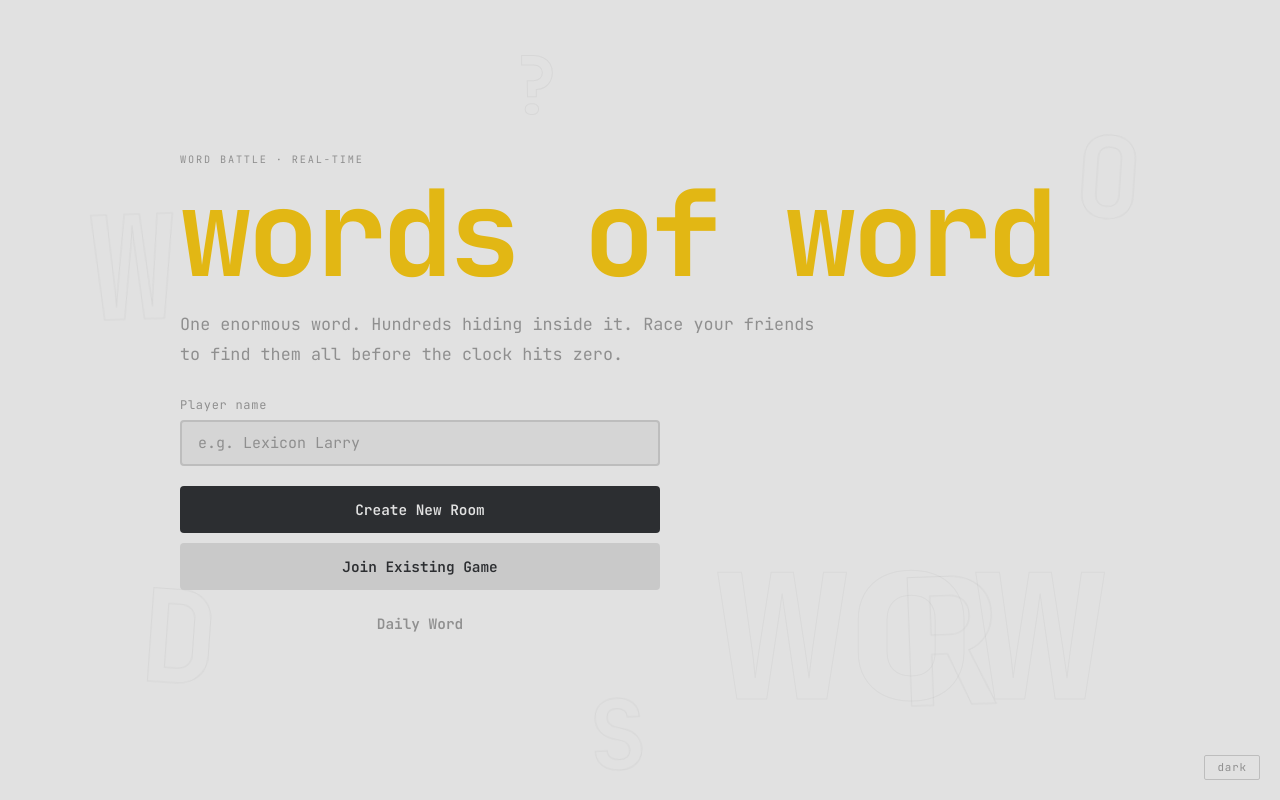
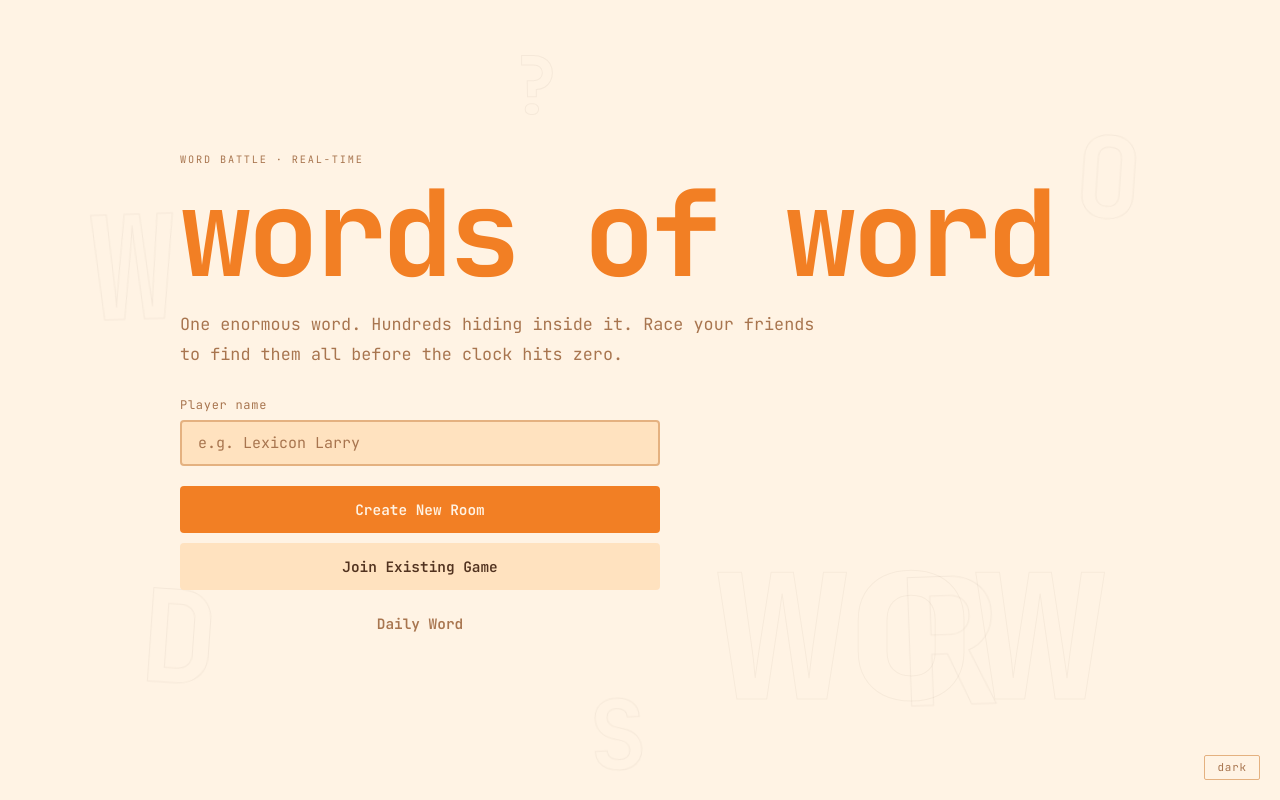
Before and after one commit to satyam-mishra-pce/words-of-word, a React (Vite) app in the folder apps/web/: page / in a window 1280 px wide. Built offline with nearby package versions, Linux system fonts and the light colour scheme; no server answers.

Commit message:
Update light mode colors and add Orynth verification

```diff
--- a/apps/web/index.html
+++ b/apps/web/index.html
@@ -5,6 +5,7 @@
     <meta name="viewport" content="width=device-width, initial-scale=1.0" />
     <meta name="color-scheme" content="dark light" />
     <meta name="theme-color" content="#111111" />
+    <meta name="ory-verify" content="orynth-9496996a22a04726b706897953719adb" />
     <title>Words of Word — Real-Time Word Battle</title>
     <script>
       try {
--- a/apps/web/src/styles.css
+++ b/apps/web/src/styles.css
@@ -1021,6 +1021,7 @@ p { margin-top: 0; }
 .daily-share-card p { margin: 0; line-height: 1.7; }
 .daily-share-card strong { color: var(--main); }
 
+
 /* Results card */
 .results-card {
   border-radius: var(--r-sm);
@@ -1251,71 +1252,80 @@ p { margin-top: 0; }
 }
 
 /* ============================================================
-   LIGHT MODE — Monkeytype "light" theme
+   LIGHT MODE — Monkeytype "tangerine" inspired theme
    ============================================================ */
 [data-theme="light"] {
   color-scheme: light;
 
-  --bg:     #e1e1e1;
-  --bg-sub: #d5d5d5;
-  --bg-3:   #c9c9c9;
+  --bg:     #fff3e4;
+  --bg-sub: #ffe2bf;
+  --bg-3:   #ffc98f;
 
-  --text:   #2c2e31;
-  --sub:    #8f8f8f;
-  --sub-2:  #bdbdbd;
+  --main:   #f27f24;
+  --main-10: rgba(242,127,36,0.12);
+  --main-15: rgba(242,127,36,0.18);
+  --main-25: rgba(242,127,36,0.30);
 
-  /* main stays #e2b714 — Monkeytype keeps the same accent in light */
-  /* error stays #ca4754 */
+  --text:   #51321f;
+  --sub:    #a8754f;
+  --sub-2:  #e4b180;
+  --error:  #b33a2f;
+  --error-10: rgba(179,58,47,0.10);
 
-  --main-10: rgba(226,183,20,0.14);
-  --main-15: rgba(226,183,20,0.20);
-  --main-25: rgba(226,183,20,0.32);
+  --ink:        #51321f;
+  --paper:      #ffe2bf;
+  --paper-warm: #fff3e4;
+  --paper-deep: #ffd2a3;
 
-  --ink:        #2c2e31;
-  --paper:      #d5d5d5;
-  --paper-warm: #e1e1e1;
-  --paper-deep: #cacaca;
+  --red:        #b33a2f;
+  --red-dark:   #8f2b23;
+  --blue:       #2f7f8f;
+  --blue-dark:  #246575;
+  --green:      #5b8f3a;
+  --green-dark: #426f2a;
+  --gold:       #f27f24;
+  --gold-dark:  #c96316;
 
-  --shadow-sm: 0 1px 4px rgba(0,0,0,0.14);
-  --shadow-md: 0 4px 16px rgba(0,0,0,0.18);
-  --shadow-lg: 0 12px 40px rgba(0,0,0,0.22);
+  --shadow-sm: 0 1px 4px rgba(81,50,31,0.10);
+  --shadow-md: 0 4px 16px rgba(81,50,31,0.14);
+  --shadow-lg: 0 12px 40px rgba(81,50,31,0.18);
 }
 
-/* Light mode — float letter outlines */
+/* Tangerine mode — float letter outlines */
 [data-theme="light"] .float-letter {
-  -webkit-text-stroke-color: rgba(44,46,49,0.050);
+  -webkit-text-stroke-color: rgba(81,50,31,0.055);
 }
 
-/* Light mode — hero watermark */
+/* Tangerine mode — hero watermark */
 [data-theme="light"] .hero-card::after {
-  -webkit-text-stroke-color: rgba(44,46,49,0.040);
+  -webkit-text-stroke-color: rgba(81,50,31,0.045);
 }
 
-/* Light mode — primary button: dark fill so gold text is readable */
+/* Tangerine mode — primary button */
 [data-theme="light"] .ui-btn-primary {
-  background: var(--text);
-  color: var(--bg);
+  background: var(--main);
+  color: #fff3e4;
 }
-[data-theme="light"] .ui-btn-primary:hover:not(:disabled) { opacity: 0.82; }
-[data-theme="light"] .ui-btn-primary:active:not(:disabled) { opacity: 0.72; transform: scale(0.98); }
+[data-theme="light"] .ui-btn-primary:hover:not(:disabled) { background: var(--gold-dark); }
+[data-theme="light"] .ui-btn-primary:active:not(:disabled) { opacity: 0.86; transform: scale(0.98); }
 
-/* Light mode — secondary button */
+/* Tangerine mode — secondary button */
 [data-theme="light"] .ui-btn-secondary {
-  background: var(--bg-3);
+  background: var(--bg-sub);
   color: var(--text);
 }
-[data-theme="light"] .ui-btn-secondary:hover:not(:disabled) { background: var(--bg-sub); color: var(--text); }
+[data-theme="light"] .ui-btn-secondary:hover:not(:disabled) { background: var(--bg-3); color: var(--text); }
 
-/* Light mode — mini button */
-[data-theme="light"] .ui-btn-mini { background: var(--bg-3); }
-[data-theme="light"] .ui-btn-mini:hover:not(:disabled) { background: var(--bg-sub); }
+/* Tangerine mode — mini button */
+[data-theme="light"] .ui-btn-mini { background: var(--bg-sub); color: var(--text); }
+[data-theme="light"] .ui-btn-mini:hover:not(:disabled) { background: var(--bg-3); }
 
-/* Light mode — dialog backdrop */
-[data-theme="light"] .ui-dialog-backdrop { background: rgba(44,46,49,0.60); }
+/* Tangerine mode — dialog backdrop */
+[data-theme="light"] .ui-dialog-backdrop { background: rgba(81,50,31,0.42); }
 [data-theme="light"] .ui-dialog { background: var(--bg-sub); border-color: var(--sub-2); }
 
-/* Light mode — select option background */
-[data-theme="light"] .ui-select option { background: var(--bg-sub); }
+/* Tangerine mode — select option background */
+[data-theme="light"] .ui-select option { background: var(--bg-sub); color: var(--text); }
 
 /* ============================================================
    THEME TOGGLE BUTTON
```
